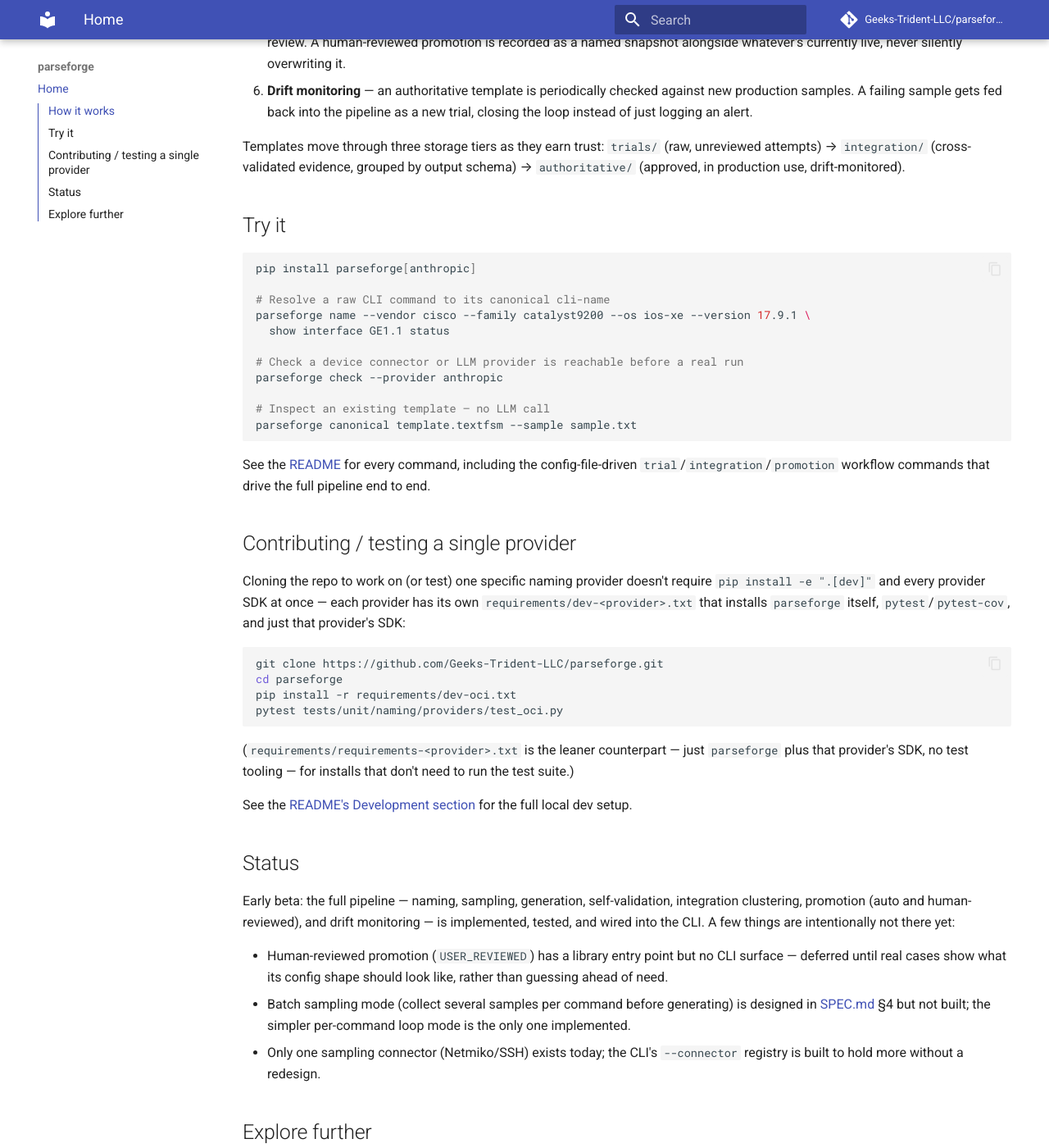
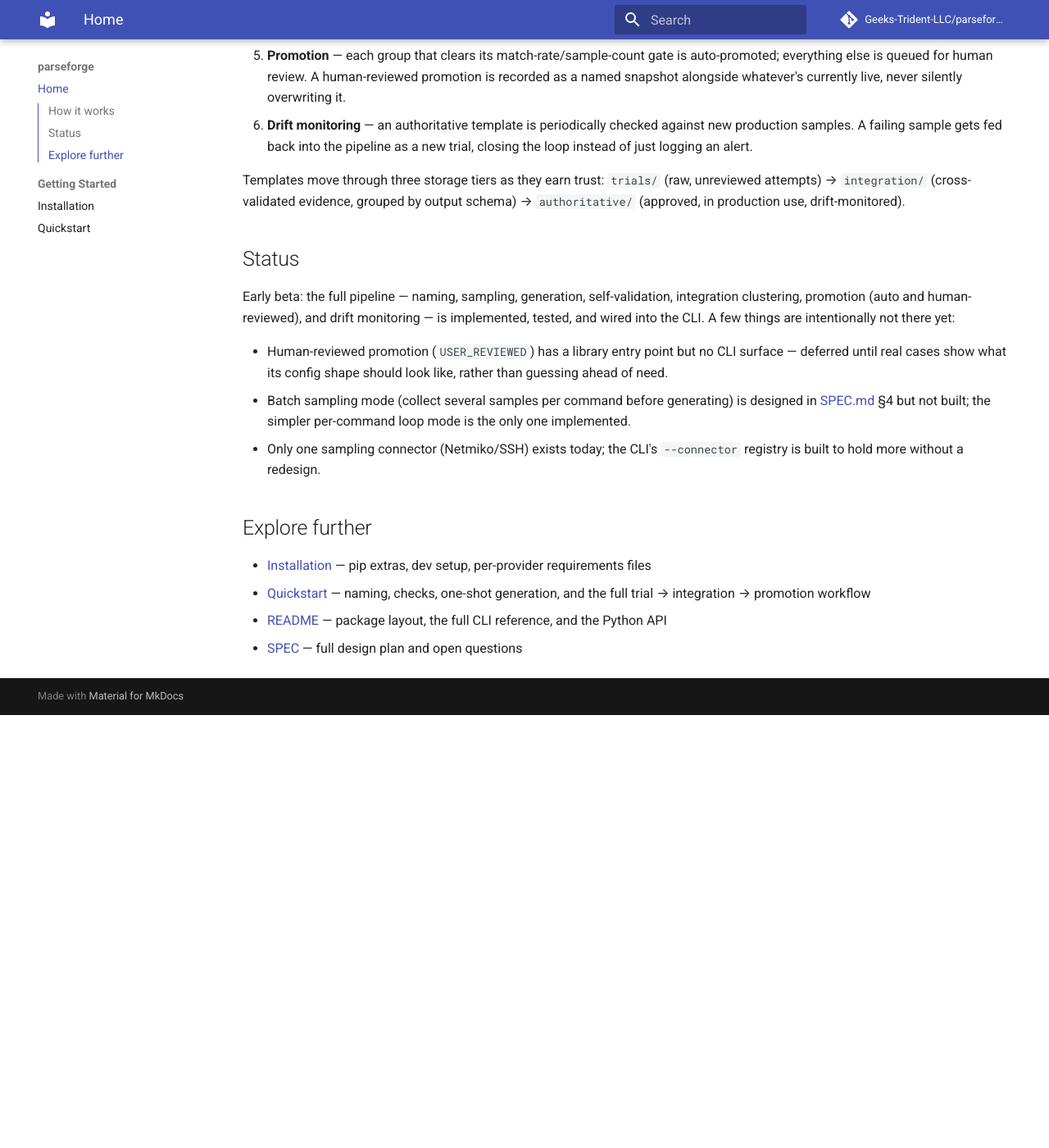
Before and after one commit to Geeks-Trident-LLC/parseforge, an MkDocs documentation site: the page built from docs/index.md, in a window 1280 px wide and 1400 px high, scrolled down 545 px. Shown: the whole window at 82% size. Built offline with MkDocs 1.6.1 and Material for MkDocs 9.7.7, drawn with Linux system fonts in a browser that asks for light colours; comment, search, counter and statistics services are not loaded; after the commit the page ends 1417 px from its top, so only the background shows below that; some of the changed text lies outside the part shown.

Commit message:
Add a Getting Started section to the docs site (Installation, Quickstart)
The docs site was a single index.md page mixing overview, a truncated
"Try it" snippet, and dev-setup notes. Splits that into a proper
Getting Started section:

- docs/getting-started/installation.md -- end-user pip extras (with
  the four non-standard-auth providers called out in a table) and the
  local dev setup (dev extra, per-provider requirements/ files,
  release extra).
- docs/getting-started/quickstart.md -- a full CLI walkthrough: naming,
  check, one-shot generate-template/canonical/readable/recognizers,
  then the persistent trial -> integration -> promotion workflow with
  a real trial.yaml example.

docs/index.md trimmed to the conceptual overview (how it works, status)
plus pointers into Getting Started and the README/SPEC for full
reference -- no longer duplicates content the new pages now own.

mkdocs.yml nav updated; verified with mkdocs build --strict.

````diff
--- a/docs/index.md
+++ b/docs/index.md
@@ -4,6 +4,9 @@
 promotes [TextFSM](https://github.com/google/textfsm) templates from network
 device CLI output — turning a raw `show` command's output into a validated,
 production-ready parser.
+
+New here? Start with [Installation](getting-started/installation.md), then
+[Quickstart](getting-started/quickstart.md).
 
 ## How it works
 
@@ -33,47 +36,6 @@
 evidence, grouped by output schema) → `authoritative/` (approved, in
 production use, drift-monitored).
 
-## Try it
-
-```bash
-pip install parseforge[anthropic]
-
-# Resolve a raw CLI command to its canonical cli-name
-parseforge name --vendor cisco --family catalyst9200 --os ios-xe --version 17.9.1 \
-  show interface GE1.1 status
-
-# Check a device connector or LLM provider is reachable before a real run
-parseforge check --provider anthropic
-
-# Inspect an existing template — no LLM call
-parseforge canonical template.textfsm --sample sample.txt
-```
-
-See the [README](https://github.com/Geeks-Trident-LLC/parseforge/blob/main/README.md#cli)
-for every command, including the config-file-driven `trial`/`integration`/`promotion`
-workflow commands that drive the full pipeline end to end.
-
-## Contributing / testing a single provider
-
-Cloning the repo to work on (or test) one specific naming provider doesn't
-require `pip install -e ".[dev]"` and every provider SDK at once — each
-provider has its own `requirements/dev-<provider>.txt` that installs
-`parseforge` itself, `pytest`/`pytest-cov`, and just that provider's SDK:
-
-```bash
-git clone https://github.com/Geeks-Trident-LLC/parseforge.git
-cd parseforge
-pip install -r requirements/dev-oci.txt
-pytest tests/unit/naming/providers/test_oci.py
-```
-
-(`requirements/requirements-<provider>.txt` is the leaner counterpart —
-just `parseforge` plus that provider's SDK, no test tooling — for
-installs that don't need to run the test suite.)
-
-See the [README's Development section](https://github.com/Geeks-Trident-LLC/parseforge/blob/main/README.md#development)
-for the full local dev setup.
-
 ## Status
 
 Early beta: the full pipeline — naming, sampling, generation, self-validation,
@@ -94,5 +56,7 @@
 
 ## Explore further
 
-- [README](https://github.com/Geeks-Trident-LLC/parseforge/blob/main/README.md) — package layout, local development setup, and the full CLI reference
+- [Installation](getting-started/installation.md) — pip extras, dev setup, per-provider requirements files
+- [Quickstart](getting-started/quickstart.md) — naming, checks, one-shot generation, and the full trial → integration → promotion workflow
+- [README](https://github.com/Geeks-Trident-LLC/parseforge/blob/main/README.md) — package layout, the full CLI reference, and the Python API
 - [SPEC](https://github.com/Geeks-Trident-LLC/parseforge/blob/main/SPEC.md) — full design plan and open questions
--- a/mkdocs.yml
+++ b/mkdocs.yml
@@ -29,3 +29,6 @@
 
 nav:
   - Home: index.md
+  - Getting Started:
+      - Installation: getting-started/installation.md
+      - Quickstart: getting-started/quickstart.md
````
Also changed, not shown: docs/getting-started/installation.md (added, +80 -0 lines), docs/getting-started/quickstart.md (added, +119 -0 lines).
